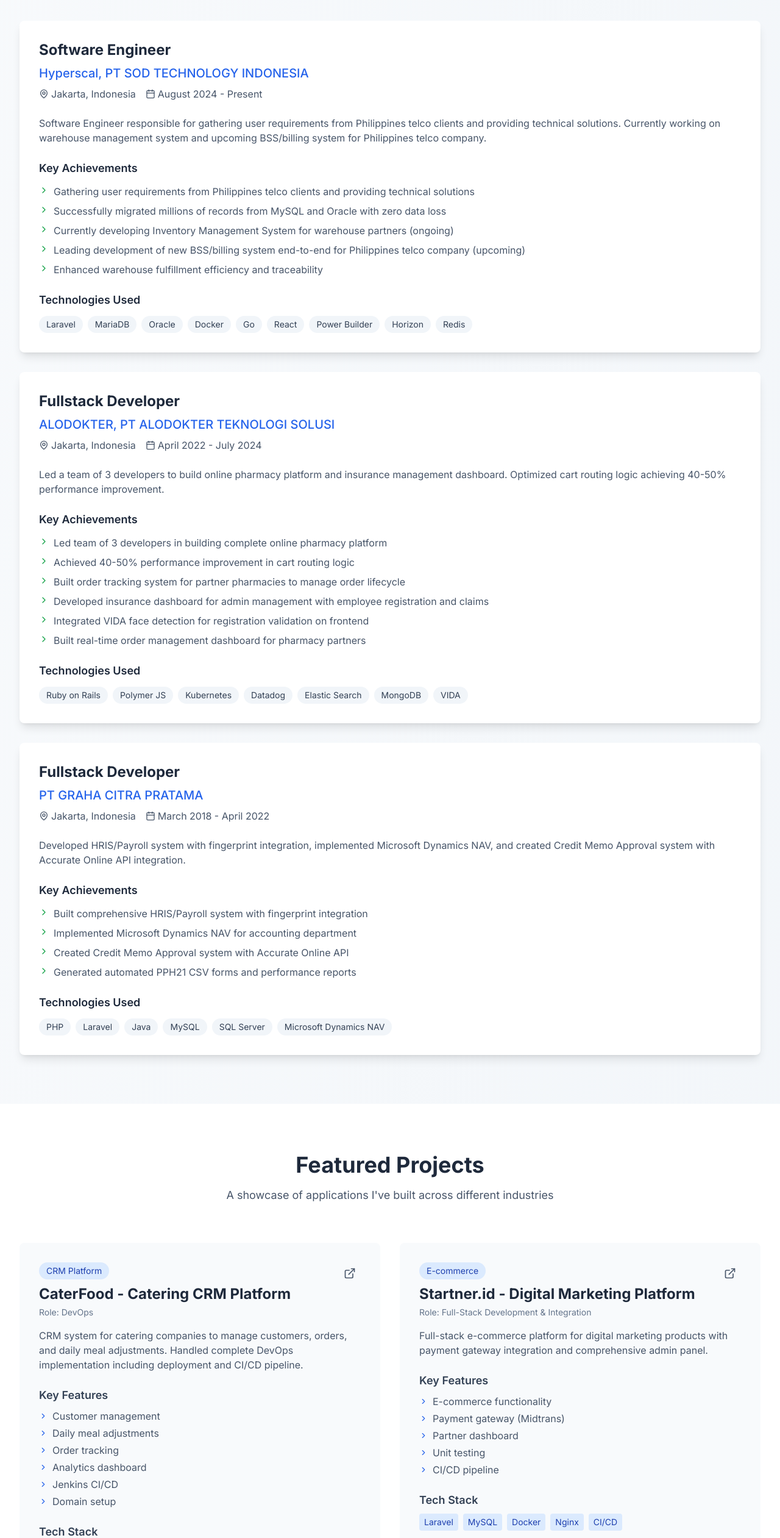
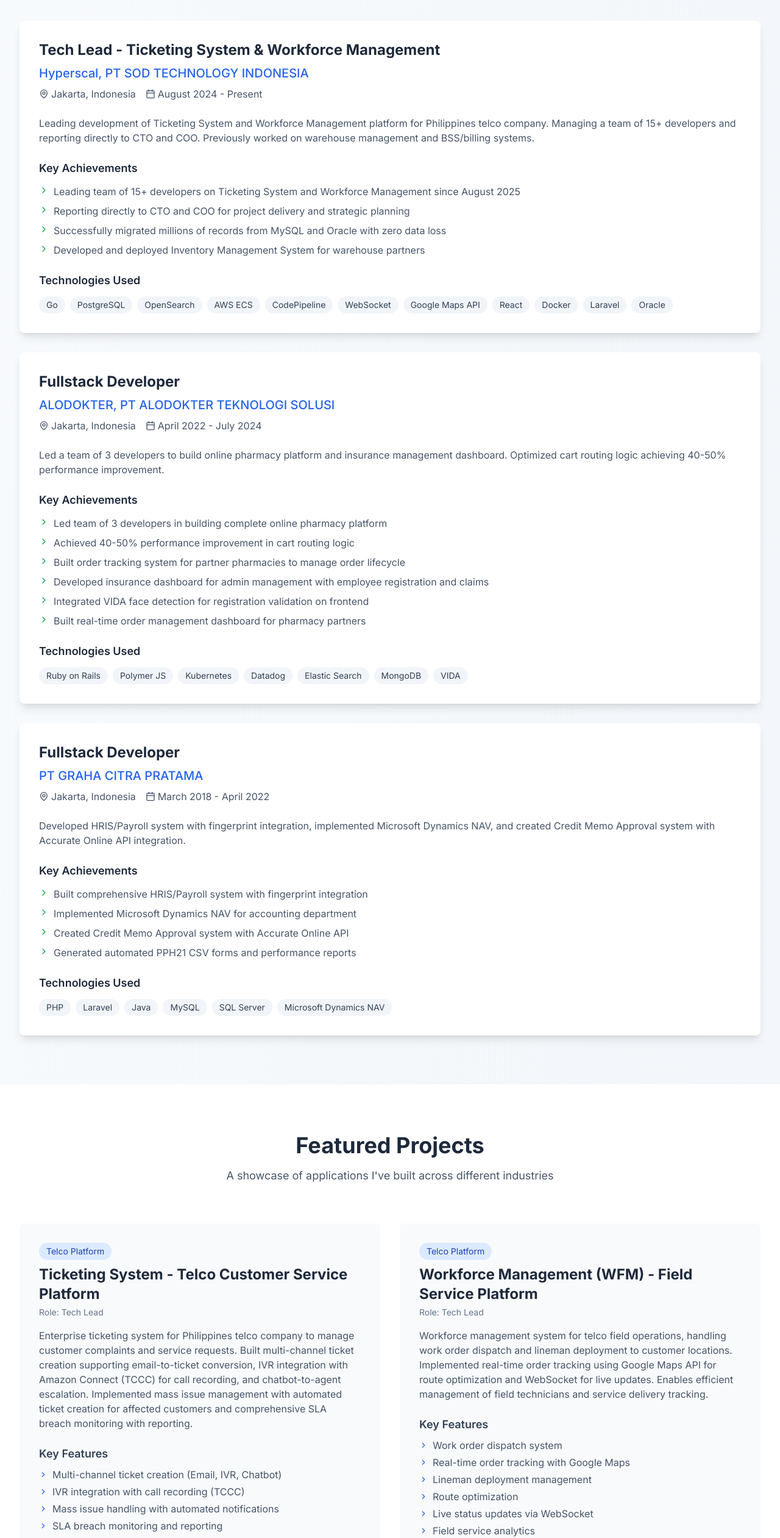
Before and after one commit to jonathanch96/jonathan-portfolio, a Next.js app: page / in a window 1280 px wide. Shown: the part 1846-4368 px from the top of the page at 61% size. Built offline with nearby package versions, Linux system fonts and the light colour scheme; no server answers.

Commit message:
Update experience and projects sections; refine role descriptions and add new projects for Ticketing System and Workforce Management

```diff
--- a/pages/index.js
+++ b/pages/index.js
@@ -109,28 +109,29 @@
   const experiences = [
     {
       company: 'Hyperscal, PT SOD TECHNOLOGY INDONESIA',
-      position: 'Software Engineer',
+      position: 'Tech Lead - Ticketing System & Workforce Management',
       period: 'August 2024 - Present',
       location: 'Jakarta, Indonesia',
       description:
-        'Software Engineer responsible for gathering user requirements from Philippines telco clients and providing technical solutions. Currently working on warehouse management system and upcoming BSS/billing system for Philippines telco company.',
+        'Leading development of Ticketing System and Workforce Management platform for Philippines telco company. Managing a team of 15+ developers and reporting directly to CTO and COO. Previously worked on warehouse management and BSS/billing systems.',
       tech: [
+        'Go',
+        'PostgreSQL',
+        'OpenSearch',
+        'AWS ECS',
+        'CodePipeline',
+        'WebSocket',
+        'Google Maps API',
+        'React',
+        'Docker',
         'Laravel',
-        'MariaDB',
         'Oracle',
-        'Docker',
-        'Go',
-        'React',
-        'Power Builder',
-        'Horizon',
-        'Redis',
       ],
       achievements: [
-        'Gathering user requirements from Philippines telco clients and providing technical solutions',
+        'Leading team of 15+ developers on Ticketing System and Workforce Management since August 2025',
+        'Reporting directly to CTO and COO for project delivery and strategic planning',
         'Successfully migrated millions of records from MySQL and Oracle with zero data loss',
-        'Currently developing Inventory Management System for warehouse partners (ongoing)',
-        'Leading development of new BSS/billing system end-to-end for Philippines telco company (upcoming)',
-        'Enhanced warehouse fulfillment efficiency and traceability',
+        'Developed and deployed Inventory Management System for warehouse partners',
       ],
     },
     {
@@ -183,6 +184,55 @@
   ]
 
   const projects = [
+    {
+      title: 'Ticketing System - Telco Customer Service Platform',
+      description:
+        'Enterprise ticketing system for Philippines telco company to manage customer complaints and service requests. Built multi-channel ticket creation supporting email-to-ticket conversion, IVR integration with Amazon Connect (TCCC) for call recording, and chatbot-to-agent escalation. Implemented mass issue management with automated ticket creation for affected customers and comprehensive SLA breach monitoring with reporting.',
+      tech: [
+        'Go',
+        'PostgreSQL',
+        'OpenSearch',
+        'AWS ECS',
+        'CodePipeline',
+        'TCCC (Tencent Cloud Contact Center)',
+        'React',
+        'Docker',
+      ],
+      features: [
+        'Multi-channel ticket creation (Email, IVR, Chatbot)',
+        'IVR integration with call recording (TCCC)',
+        'Mass issue handling with automated notifications',
+        'SLA breach monitoring and reporting',
+        'Real-time ticket tracking and management',
+        'Agent dashboard with chatbot integration',
+      ],
+      type: 'Telco Platform',
+      role: 'Tech Lead',
+    },
+    {
+      title: 'Workforce Management (WFM) - Field Service Platform',
+      description:
+        'Workforce management system for telco field operations, handling work order dispatch and lineman deployment to customer locations. Implemented real-time order tracking using Google Maps API for route optimization and WebSocket for live updates. Enables efficient management of field technicians and service delivery tracking.',
+      tech: [
+        'Go',
+        'PostgreSQL',
+        'Google Maps API',
+        'WebSocket',
+        'AWS ECS',
+        'React',
+        'Docker',
+      ],
+      features: [
+        'Work order dispatch system',
+        'Real-time order tracking with Google Maps',
+        'Lineman deployment management',
+        'Route optimization',
+        'Live status updates via WebSocket',
+        'Field service analytics',
+      ],
+      type: 'Telco Platform',
+      role: 'Tech Lead',
+    },
     {
       title: 'CaterFood - Catering CRM Platform',
       description:
@@ -346,21 +396,6 @@
       ],
       status: 'In Progress',
       role: 'Frontend Development',
-    },
-    {
-      title: 'Trip Manager Expense (Concept)',
-      description:
-        'Expense management system for group trips with AI integration and social media connectivity to improve user experience.',
-      tech: ['Go', 'React', 'LLM Integration', 'Social Media APIs'],
-      features: [
-        'Expense tracking',
-        'Bill splitting',
-        'LLM integration',
-        'Social media connectivity',
-        'Trip collaboration',
-      ],
-      status: 'Planning Phase',
-      role: 'Full-Stack Development',
     },
   ]
 
```
